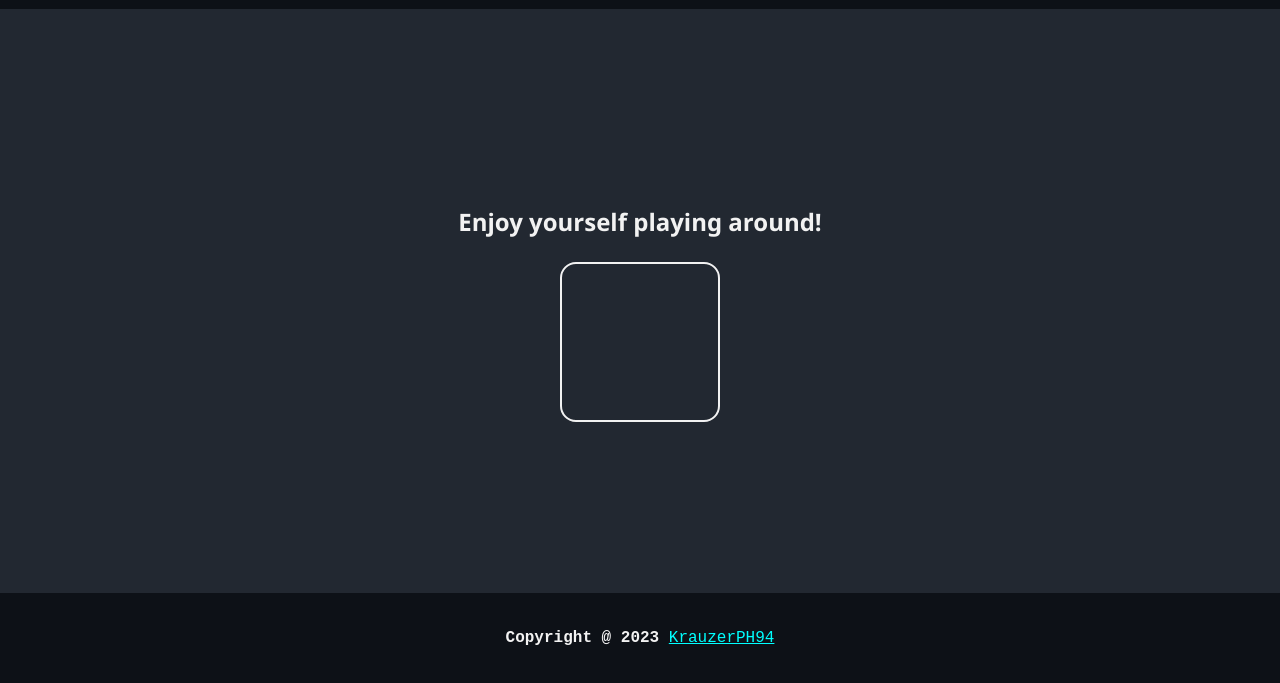
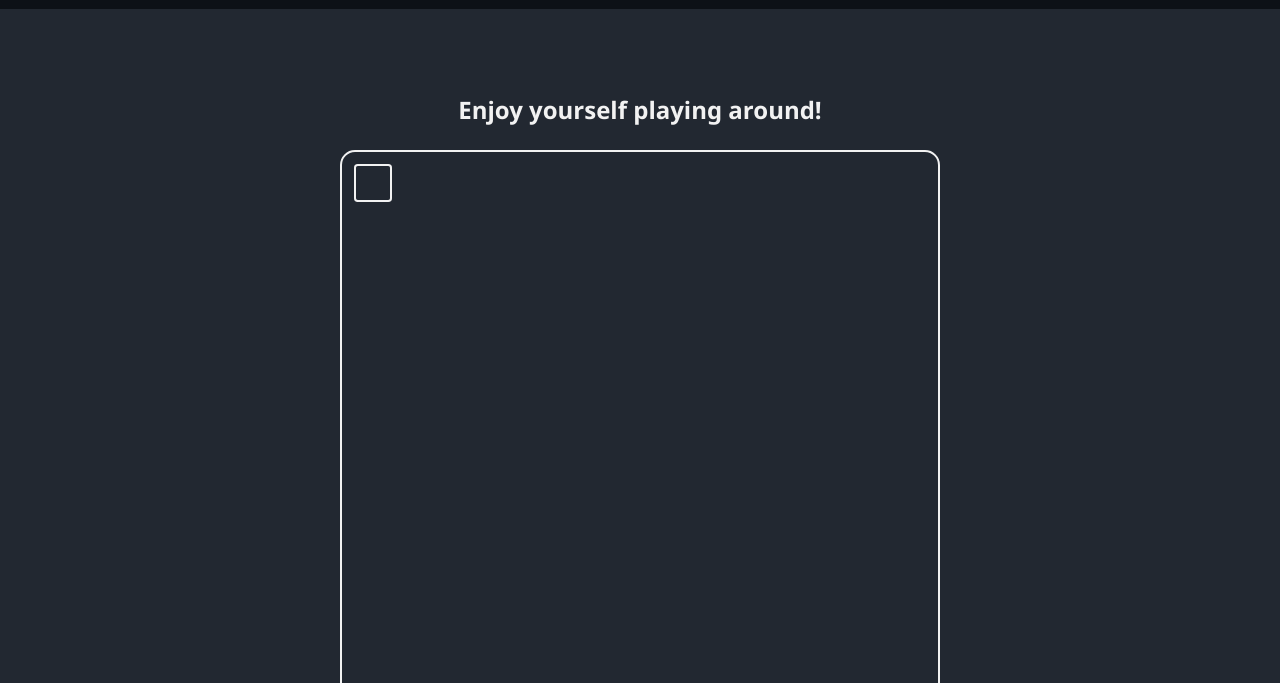
Before and after one commit to Krauzer94/odin-etch-a-sketch, a plain HTML site: page index.html in a window 1280 px wide. Shown: the part 117-800 px from the top of the page. Drawn offline with Linux system fonts and the light colour scheme.

Commit message:
Resize main-matrix shape and border to fit 32 First internal square is shaped with 37.5px size

```diff
--- a/script.js
+++ b/script.js
@@ -1,9 +1,22 @@
-// Main section selector
+// Main section selectors
 const container = document.querySelector('.container');
 const header = document.querySelector('.header');
 const footer = document.querySelector('.footer');
 
-// Matrix for all 16x16
+// Matrix for all 16x16 squares
 const matrix = document.createElement('div');
 matrix.classList.add('main-matrix');
 container.appendChild(matrix);
+
+// Internal squares
+const squares = document.createElement('div');
+squares.classList.add('squares');
+matrix.appendChild(squares);
+
+// Adding all 32 squares
+const temp = [];
+for (let i = 0; i <= 32; i++) {
+    temp.push(squares);
+}
+
+matrix.appendChild(temp);
--- a/style.css
+++ b/style.css
@@ -30,10 +30,19 @@ body {
 
 /* Matrix for all squares */
 .main-matrix {
-    height: 160px;
-    width: 160px;
+    height: 600px;
+    width: 600px;
+    border: 2px solid #F2F2F2;
+    border-radius: 2.5%;
+}
+
+/* 16 squares to fit canvas */
+.squares {
+    height: 37.5px;
+    width: 37.5px;
     border: 2px solid #F2F2F2;
     border-radius: 10%;
+    margin: 12px;
 }
 
 /* Main section */
@@ -44,6 +53,7 @@ body {
     justify-content: center;
     flex-direction: column;
     background-color: #222831;
+    padding: 60px 0px 120px 0px;
 }
 
 /* General text */
```
